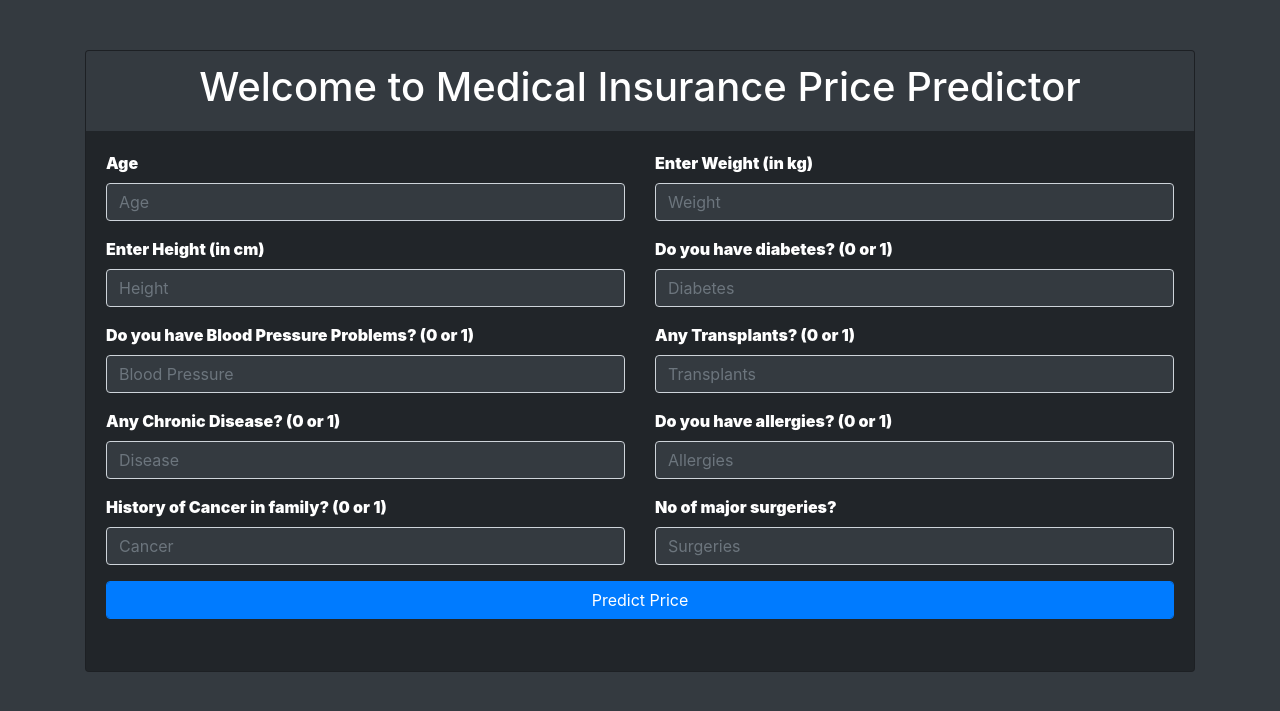
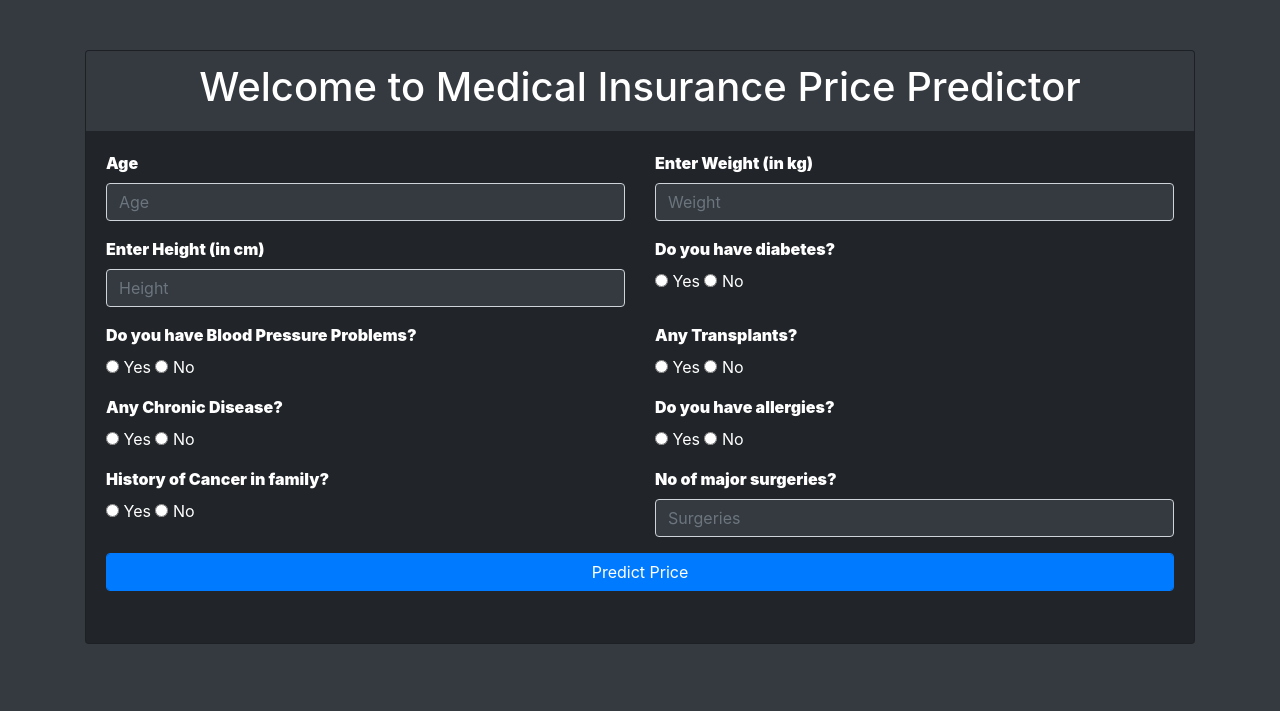
Before and after one commit to Sayambar2004/Medical-Premium-Predictor, a Flask app: page / in a window 1280 px wide. Shown: the top 711 px of the page. Run offline with Flask 3, Linux system fonts and the light colour scheme; parts of the project's set-up code (start-up, migrations or seed data) failed here and were passed over.

Commit message:
changed input

```diff
--- a/app.py
+++ b/app.py
@@ -22,7 +22,7 @@ def predict():
         # Extract features from form data
         age = float(form_data['age'])
         diabetes = float(form_data['diabetes'])
-        blood_pressure_problems = float(form_data['blood pressure'])
+        blood_pressure_problems = float(form_data['blood_pressure'])
         any_transplants = float(form_data['transplants'])
         any_chronic_diseases = float(form_data['disease'])
         height = float(form_data['height'])
--- a/templates/index.html
+++ b/templates/index.html
@@ -74,28 +74,46 @@
                             <input type="text" class="form-control" name="height" id="height" placeholder="Height">
                         </div>
                         <div class="col-md-6 form-group">
-                            <label><b>Do you have diabetes? (0 or 1)</b></label>
-                            <input type="text" class="form-control" name="diabetes" id="diabetes" placeholder="Diabetes">
+                            <label><b>Do you have diabetes?</b></label>
+                            <div>
+                                <input type="radio" name="diabetes" value="1"> Yes
+                                <input type="radio" name="diabetes" value="0"> No
+                            </div>
                         </div>
                         <div class="col-md-6 form-group">
-                            <label><b>Do you have Blood Pressure Problems? (0 or 1)</b></label>
-                            <input type="text" class="form-control" name="blood pressure" id="blood pressure" placeholder="Blood Pressure">
+                            <label><b>Do you have Blood Pressure Problems?</b></label>
+                            <div>
+                                <input type="radio" name="blood_pressure" value="1"> Yes
+                                <input type="radio" name="blood_pressure" value="0"> No
+                            </div>
                         </div>
                         <div class="col-md-6 form-group">
-                            <label><b>Any Transplants? (0 or 1)</b></label>
-                            <input type="text" class="form-control" name="transplants" id="transplants" placeholder="Transplants">
+                            <label><b>Any Transplants?</b></label>
+                            <div>
+                                <input type="radio" name="transplants" value="1"> Yes
+                                <input type="radio" name="transplants" value="0"> No
+                            </div>
                         </div>
                         <div class="col-md-6 form-group">
-                            <label><b>Any Chronic Disease? (0 or 1)</b></label>
-                            <input type="text" class="form-control" name="disease" id="disease" placeholder="Disease">
+                            <label><b>Any Chronic Disease?</b></label>
+                            <div>
+                                <input type="radio" name="disease" value="1"> Yes
+                                <input type="radio" name="disease" value="0"> No
+                            </div>
                         </div>
                         <div class="col-md-6 form-group">
-                            <label><b>Do you have allergies? (0 or 1)</b></label>
-                            <input type="text" class="form-control" name="allergies" id="allergies" placeholder="Allergies">
+                            <label><b>Do you have allergies?</b></label>
+                            <div>
+                                <input type="radio" name="allergies" value="1"> Yes
+                                <input type="radio" name="allergies" value="0"> No
+                            </div>
                         </div>
                         <div class="col-md-6 form-group">
-                            <label><b>History of Cancer in family? (0 or 1)</b></label>
-                            <input type="text" class="form-control" name="cancer" id="cancer" placeholder="Cancer">
+                            <label><b>History of Cancer in family?</b></label>
+                            <div>
+                                <input type="radio" name="cancer" value="1"> Yes
+                                <input type="radio" name="cancer" value="0"> No
+                            </div>
                         </div>
                         <div class="col-md-6 form-group">
                             <label><b>No of major surgeries?</b></label>
```
